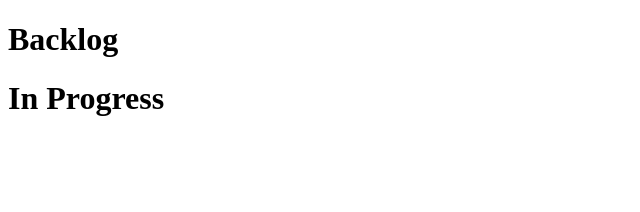
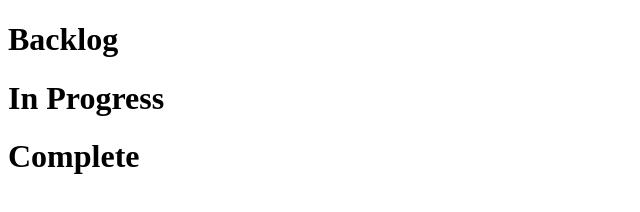
Before and after one commit to Ameer2000Mzori/Drag-Note, a website built with webpack: page src/index.html in a window 1280 px wide. Shown: the whole page, without its empty margins (0-640 px from the left). Built offline with nearby package versions, Linux system fonts and the light colour scheme.

Commit message:
thired card html tree

```diff
--- a/src/index.html
+++ b/src/index.html
@@ -30,6 +30,11 @@
             <h1 class="in-Progress-Text">In Progress</h1>
           </div>
         </div>
+        <div class="complete-Wrap">
+          <div class="complete-Title-Wrap">
+            <h1 class="complete-Text">Complete</h1>
+          </div>
+        </div>
       </div>
     </header>
     <script src="script.js"></script>
```
